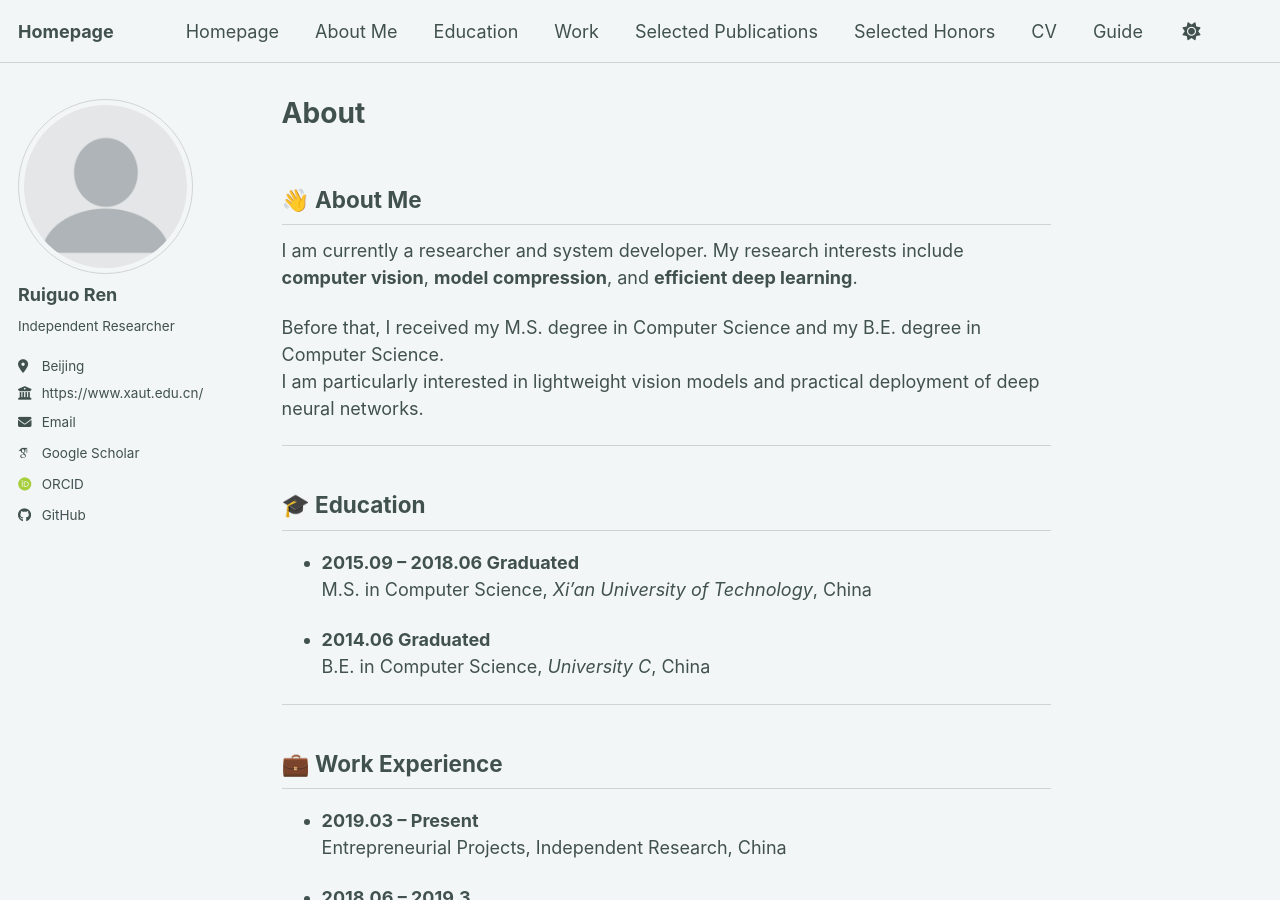
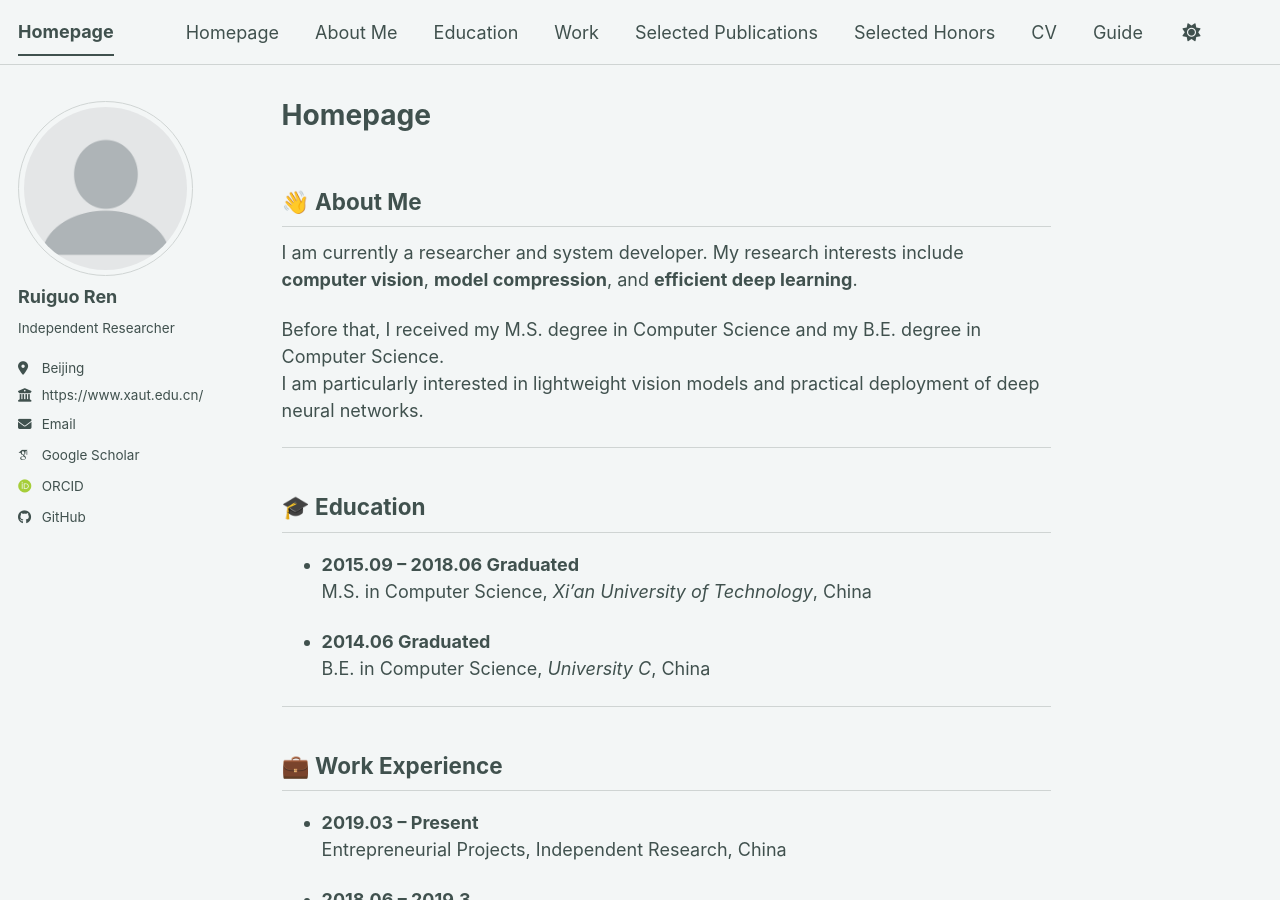
Before and after one commit to rgren-research/rgren-research.github.io, a Jekyll site: the page built from _pages/about.md, in a window 1280 px wide and 900 px high. Built offline with Jekyll 4.4.1, drawn with Linux system fonts in a browser that asks for light colours; some web fonts are replaced; a script bundle is joined from its source files by our own code; library files that are not in the unit come from our copies.

Commit message:
Update about.md

```diff
--- a/_pages/about.md
+++ b/_pages/about.md
@@ -1,6 +1,6 @@
 ---
-permalink: /about/
-title: "About"
+permalink: /
+title: "Homepage"
 author_profile: true
 redirect_from:
   - /about/
```
